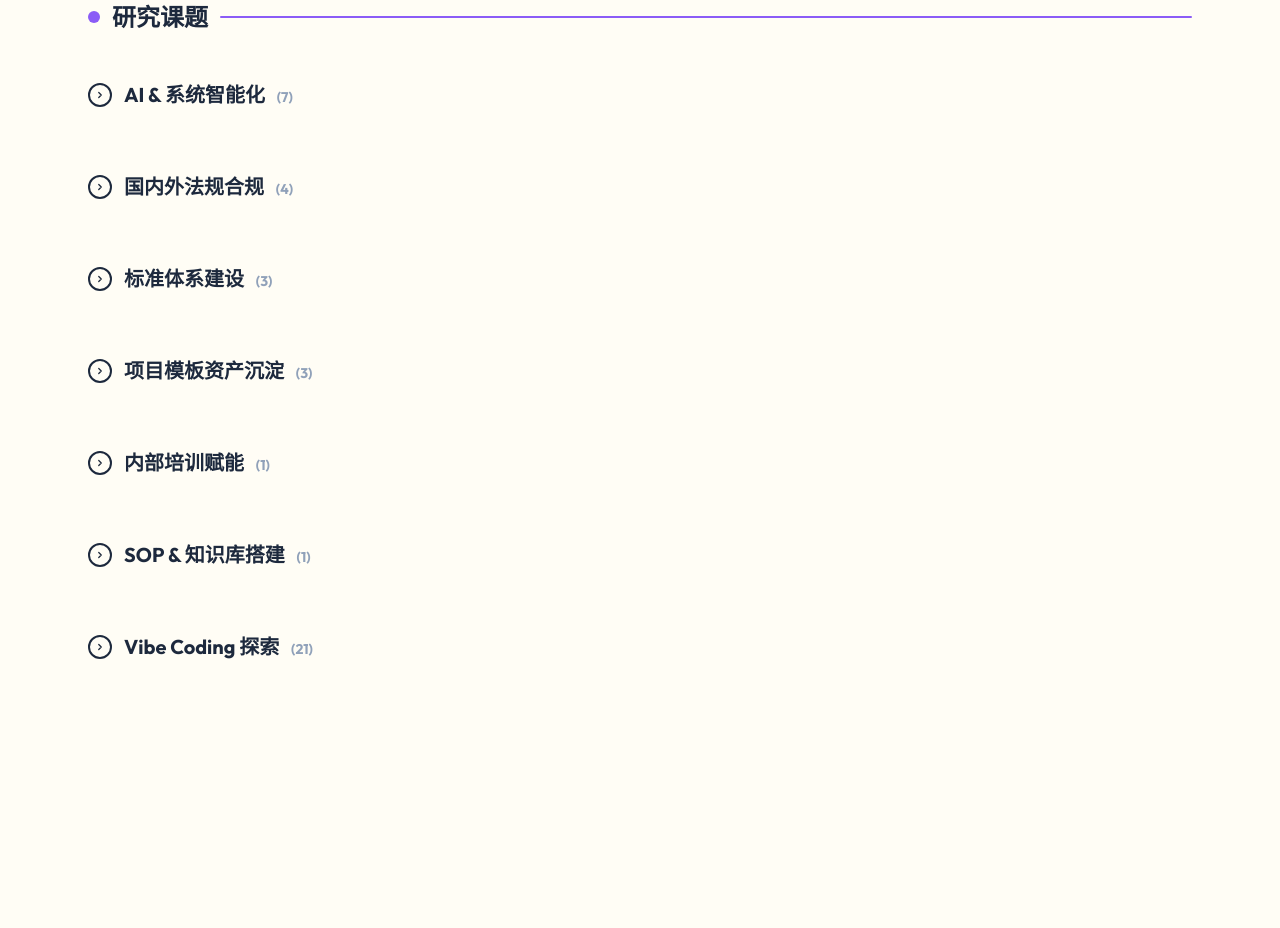
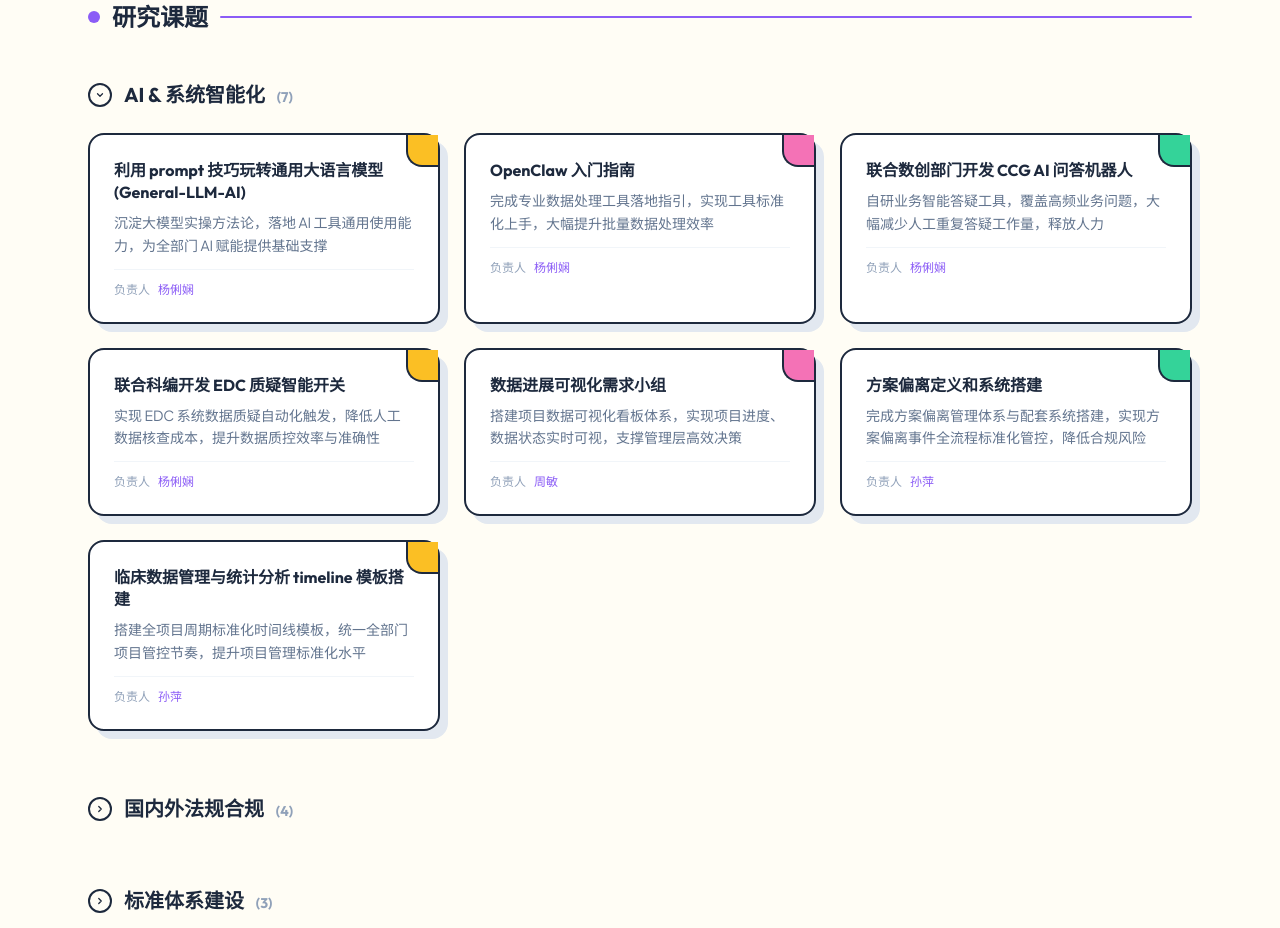
Before and after one commit to TopherLX/dept-intro, a Vue app: page /#/cdm-team1 in a window 1280 px wide. Shown: the part 3660-4588 px from the top of the page. Built offline with nearby package versions, Linux system fonts and the light colour scheme.

Commit message:
fix: expand AI category by default in research topics
Co-Authored-By: Claude Opus 4.7 <noreply@anthropic.com>

```diff
--- a/src/components/knowledge/ResearchTopicsSection.vue
+++ b/src/components/knowledge/ResearchTopicsSection.vue
@@ -51,7 +51,7 @@ import SectionTitle from '@/components/shared/SectionTitle.vue'
 
 const props = defineProps<{ topics: ResearchTopic[] }>()
 
-const expanded = ref(new Set<string>())
+const expanded = ref(new Set<string>(['AI & 系统智能化']))
 
 function toggle(category: string) {
   if (expanded.value.has(category)) {
```
